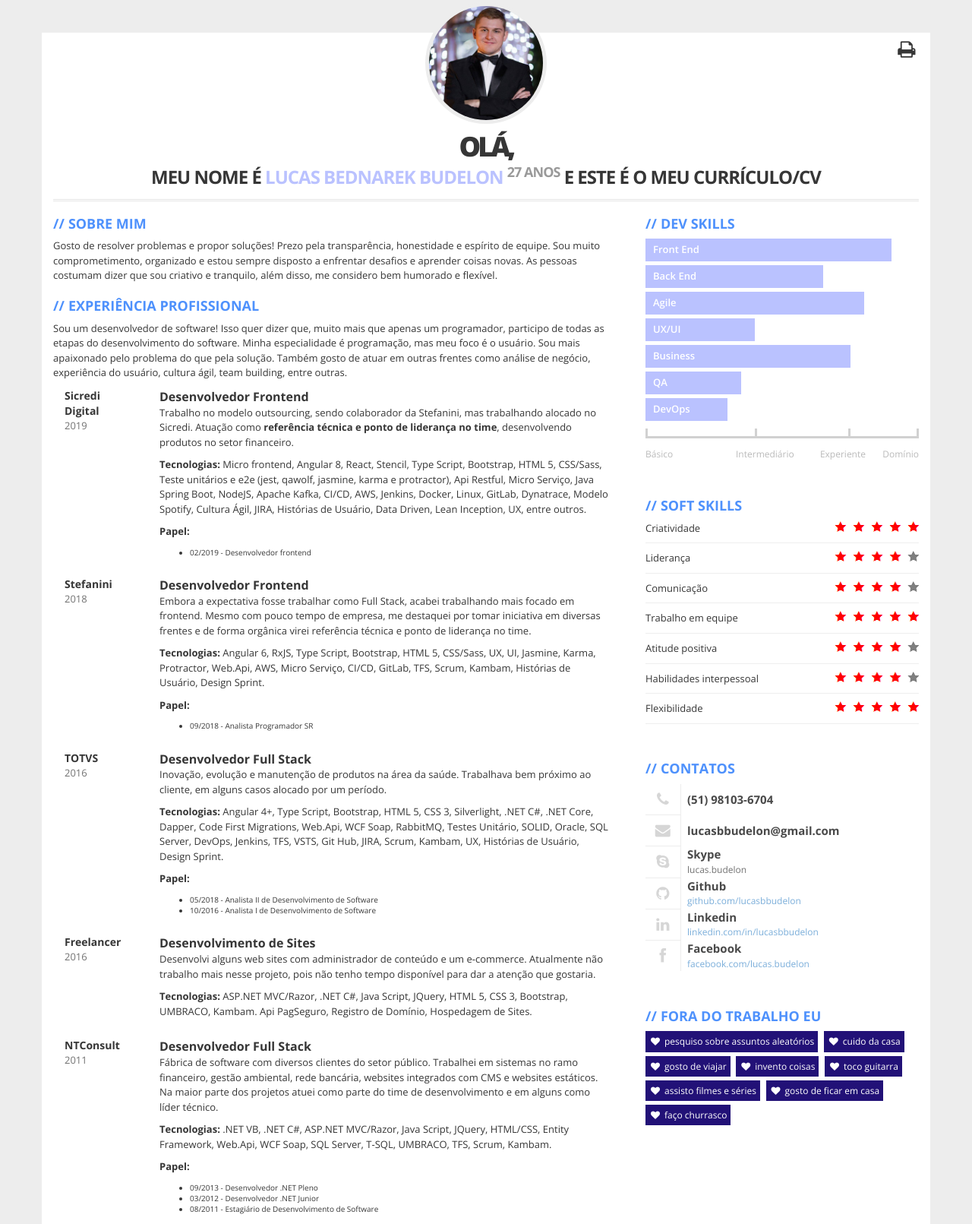
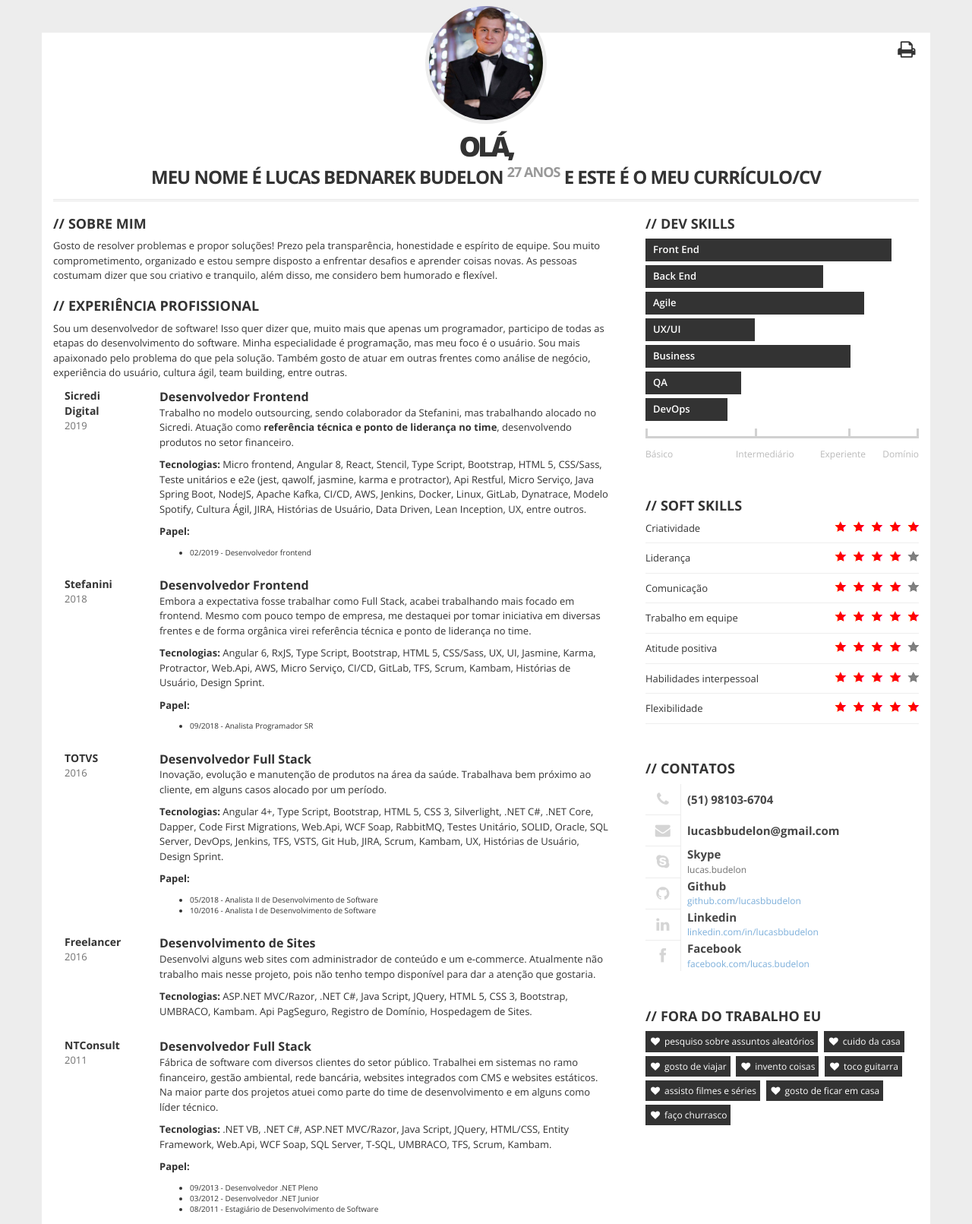
Before and after one commit to lucasbbudelon/CV, a plain HTML site: page index.html in a window 1280 px wide. Shown: the part 37-1648 px from the top of the page at 76% size. Drawn offline with nearby package versions, Linux system fonts and the light colour scheme.

Commit message:
Alteração cores

```diff
--- a/css/main.css
+++ b/css/main.css
@@ -38,7 +38,7 @@ body {
   font-family: 'Open Sans', Arial, Tahoma;
   font-weight: 400;
   font-size: 1em;
-  color: #363636;
+  color: #333333;
   background: #ededed;
 }
 
@@ -51,7 +51,7 @@ IMPRIMIR
   margin-right: 15px;
   color: #fff;
   padding: 10px;
-  background: #221177;
+  background: #333333;
   position: relative;
   font-size: 1.2em;
   border: 0px;
@@ -107,7 +107,7 @@ PHOTO (AVATAR)
 }
 
 #text-header h1 span {
-  color: #BAC2FF;
+  color: #333333;
 }
 
 #text-header h1 sup {
@@ -131,7 +131,7 @@ DEFAULT BOX
 }
 
 .box h2 {
-  color: #4E91FC;
+  color: #333333;
   font-size: 1.8em;
   font-weight: 700;
   text-transform: uppercase;
@@ -165,7 +165,7 @@ EDUCATION
   top: 0;
   content: ' ';
   display: block;
-  background: #4E91FC;
+  background: #333333;
   background: -moz-linear-gradient(top, #ffffff 0%, #4E91FC 7%, #4E91FC 89%, #ffffff 100%);
   background: -webkit-gradient(linear, left top, left bottom, color-stop(0%, #ffffff), color-stop(7%, #4E91FC), color-stop(89%, #4E91FC), color-stop(100%, #ffffff));
   background: -webkit-linear-gradient(top, #ffffff 0%, #4E91FC 7%, #4E91FC 89%, #ffffff 100%);
@@ -302,7 +302,7 @@ SKILLS
 *******************************************/
 .item-skills {
   height: 30px;
-  background: #BAC2FF;
+  background: #333333;
   color: #fff;
   padding: 5px 10px;
   margin-bottom: 5px;
@@ -396,7 +396,7 @@ HOBBIES
   margin-right: 5px;
   margin-bottom: 5px;
   padding: 5px 5px 5px 25px;
-  background: #221177;
+  background: #333333;
   position: relative;
   font-size: 1.2em;
 }
```
